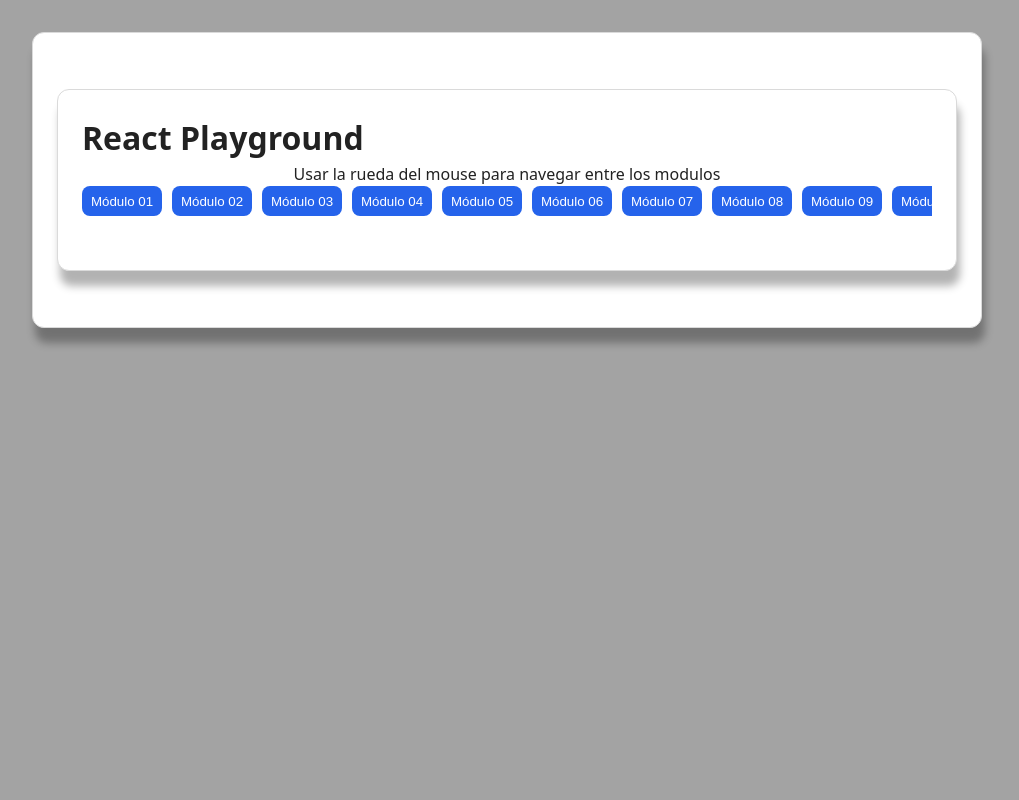
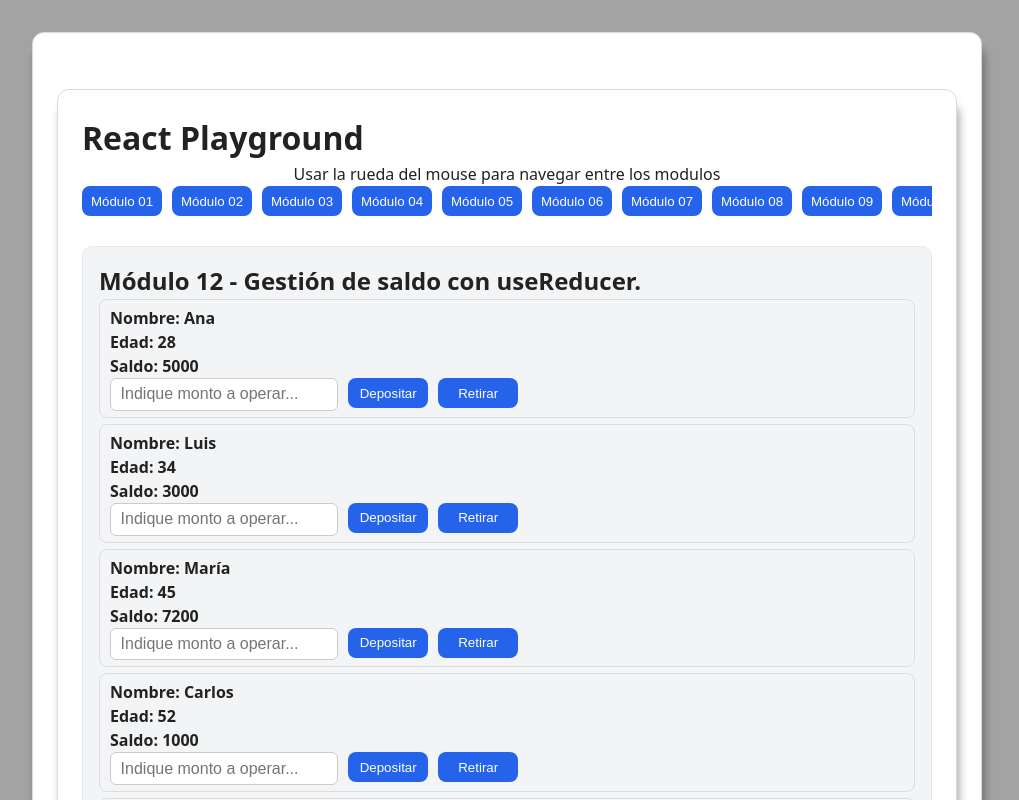
Before and after one commit to josueviturro/PracticasReact, a React (Vite) app: page /gestiones in a window 1280 px wide. Shown: the top 800 px of the page, without its empty margins (133-1152 px from the left). Built offline with nearby package versions, Linux system fonts and the light colour scheme.

Commit message:
Se agrega módulo en donde se emplea useReducer

```diff
--- /dev/null
+++ b/src/modules/Cuenta.jsx
@@ -0,0 +1,62 @@
+import { useReducer, useState } from "react";
+
+function cuenta(state, action)  {
+    switch(action.type){
+        case "depositar":
+            return state.map((c) => c.nombre === action.nombre ? {...c, cuenta: c.cuenta + action.cantidad} : c);
+        case "retirar":
+            return state.map((c) => c.nombre === action.nombre ? {...c, cuenta: Math.max (0, c.cuenta - action.cantidad) } : c);
+        default:
+            return state;
+
+    }
+}
+
+
+const Gestiones = () => {
+
+    const [monto, setMonto] = useState(0);
+
+    const acreditarMonto = (e) => {
+        setMonto(Number(e.target.value));
+        console.log("funciona");
+    }
+    const [estado, dispatch] = useReducer(cuenta, [
+        {nombre: "Ana", edad: 28, cuenta: 5000},
+        {nombre: "Luis", edad: 34, cuenta: 3000},
+        {nombre: "María", edad: 45, cuenta: 7200},
+        {nombre: "Carlos", edad: 52, cuenta: 1000},
+        {nombre: "Sofía", edad: 31, cuenta: 6400},
+        {nombre: "Jorge", edad: 39, cuenta: 8500},
+        {nombre: "Lucía", edad: 27, cuenta: 4100},
+        {nombre: "Miguel", edad: 48, cuenta: 2900},
+        {nombre: "Elena", edad: 36, cuenta: 5300},
+        {nombre: "Pedro", edad: 50, cuenta: 7700},
+    ]);
+
+
+
+
+    return (
+        <section>
+            <h2>Módulo 12 - Gestión de saldo con useReducer.</h2>
+                {estado.map(c => (
+                    <ul style={{ listStyle: "none", border: "1px solid #ddd", borderRadius: 8, padding: "6px 10px", marginBottom: "6px"}}>
+                        <li key={c.nombre}><strong>
+                            <p>Nombre: {c.nombre}</p>
+                            <p>Edad: {c.edad}</p>
+                            <p>Saldo: {c.cuenta}</p>
+                            <div style={{display: "flex", gap: "10px"}}>
+                                <input type="number" placeholder="Indique monto a operar..." onChange={acreditarMonto} />
+                                <button onClick={() => dispatch({type: "depositar", nombre: c.nombre, cantidad: monto})} value={monto}>Depositar</button>
+                                <button onClick={() => dispatch({type: "retirar", nombre: c.nombre, cantidad: monto})} value={monto}>Retirar</button>
+                            </div>
+                            </strong></li>
+                        </ul>
+                ))}
+
+        </section>
+    )
+}
+
+export default Gestiones;
--- a/src/modules/Rutes.jsx
+++ b/src/modules/Rutes.jsx
@@ -12,6 +12,7 @@ import UsuariosPatch from './UsuariosPatch.jsx';
 import UsuariosDinam from './usuarios/Usuarios.jsx';
 import UsuarioDetalle from './usuarios/Detalle.jsx';
 import MostrarHola from './MostrarHola.jsx';
+import Gestiones from './Cuenta.jsx';
 
 const Rutes = () => {
 
@@ -35,6 +36,7 @@ const Rutes = () => {
                 <Link to="/usuariospatch" ><button>Módulo 09</button></Link>
                 <Link to="/usuariosdin" ><button>Módulo 10</button></Link>
                 <Link to="/usuarioscon" ><button>Módulo 11</button></Link>
+                <Link to="/gestiones" ><button>Módulo 12</button></Link>
             </nav>
             <Routes>
                 <Route path='/' element={<Hello nombre="Josue" />}/>
@@ -49,6 +51,7 @@ const Rutes = () => {
                 <Route path="/usuariosdin" element={<UsuariosDinam />} />
                 <Route path="/usuariosdin/:id" element={<UsuarioDetalle />} />
                 <Route path="/usuarioscon" element={<MostrarHola />} />
+                <Route path="/gestiones" element={<Gestiones />} />
             </Routes>
     </main>
     )
```
